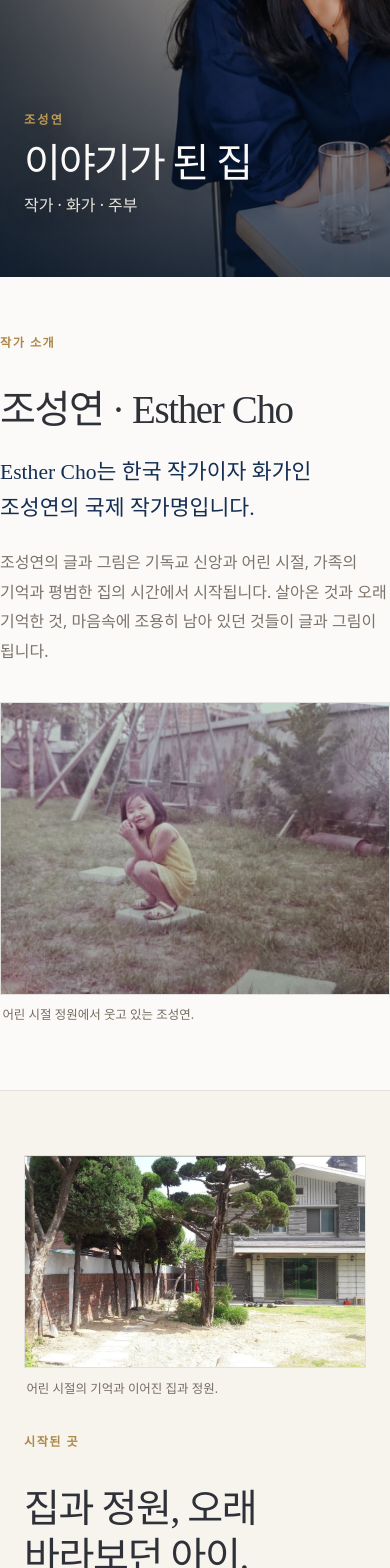
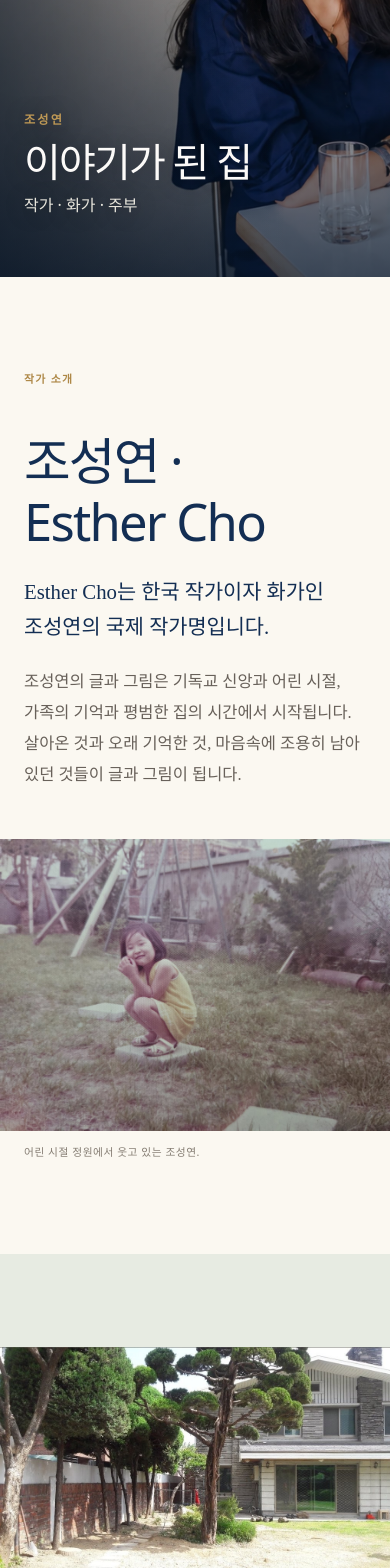
Before and after one commit to k-mama/esthercho, a Next.js app: page /ko/about in a window 390 px wide. Shown: the part 432-2000 px from the top of the page. Built offline with nearby package versions, Linux system fonts and the light colour scheme.

Commit message:
style: bring Esther profile into luminous literary system

```diff
--- a/src/app/about/about.css
+++ b/src/app/about/about.css
@@ -1,10 +1,14 @@
 .esther-page {
   --esther-navy: hsl(215, 62%, 20%);
   --esther-gold: hsl(38, 42%, 48%);
-  --esther-paper-deep: hsl(39, 34%, 95%);
-  --esther-caption: hsl(31, 9%, 42%);
+  --esther-ivory: #fbf8f1;
+  --esther-cream: #f4eee4;
+  --esther-sage: #e7ebe2;
+  --esther-mist: #e6ecec;
+  --esther-caption: #857d73;
+  --esther-night: #10263f;
   color: var(--ink);
-  background: var(--paper);
+  background: var(--esther-ivory);
 }
 
 .esther-page-ko {
@@ -14,7 +18,7 @@
 
 .esther-page h1,
 .esther-page h2 {
-  color: var(--ink);
+  color: var(--esther-navy);
   text-wrap: balance;
 }
 
@@ -26,10 +30,11 @@
 }
 
 .esther-page h2 {
-  margin-top: calc(var(--spacing-unit) * 0.75);
-  font-size: clamp(2rem, 4vw, 4.1rem);
-  line-height: 1.05;
-  letter-spacing: -0.025em;
+  margin-top: 1.35rem;
+  font-size: clamp(2.25rem, 4.5vw, 4.8rem);
+  font-weight: 400;
+  line-height: 1.02;
+  letter-spacing: -0.035em;
 }
 
 .esther-page-ko h2 {
@@ -48,10 +53,13 @@
 }
 
 .esther-eyebrow {
+  margin: 0;
   color: var(--esther-gold);
-  font-size: 0.76rem;
-  font-weight: 600;
+  font-family: var(--font-interface);
+  font-size: 0.68rem;
+  font-weight: 700;
   letter-spacing: 0.16em;
+  text-transform: uppercase;
 }
 
 .esther-page-ko .esther-eyebrow {
@@ -60,43 +68,58 @@
 
 .esther-hero {
   display: grid;
-  gap: calc(var(--spacing-unit) * 2.25);
+  gap: clamp(3rem, 7vw, 7rem);
   align-items: end;
-  padding-top: clamp(3.5rem, 8vw, 8rem);
-  padding-bottom: clamp(4rem, 9vw, 8rem);
+  padding-top: clamp(6.5rem, 11vw, 11rem);
+  padding-bottom: clamp(7rem, 12vw, 12rem);
 }
 
 .esther-hero-copy {
   display: grid;
-  gap: calc(var(--spacing-unit) * 1.35);
+  gap: 1.3rem;
+  align-content: end;
+  max-width: 620px;
+}
+
+.esther-hero-copy h2 {
+  font-family: var(--font-interface);
+  font-size: clamp(2.7rem, 5.3vw, 5.8rem);
+  font-weight: 300;
+  line-height: 0.96;
 }
 
 .esther-deck {
   color: var(--esther-navy);
   font-family: var(--font-editorial);
-  font-size: clamp(1.35rem, 2.4vw, 2.05rem);
-  line-height: 1.35;
+  font-size: clamp(1.3rem, 2.1vw, 1.75rem);
+  line-height: 1.48;
 }
 
 .esther-page-ko .esther-deck {
-  line-height: 1.65;
+  line-height: 1.7;
 }
 
 .esther-intro,
 .esther-copy {
-  color: var(--ink-soft);
-  font-size: clamp(1rem, 1.45vw, 1.16rem);
+  color: #68615a;
+  font-family: var(--font-editorial);
+  font-size: clamp(1.03rem, 1.35vw, 1.14rem);
+  line-height: 1.8;
 }
 
 .esther-page-ko .esther-intro,
 .esther-page-ko .esther-copy {
-  line-height: 1.85;
+  line-height: 1.9;
 }
 
 .esther-copy {
   display: grid;
   align-content: center;
-  gap: calc(var(--spacing-unit) * 1.2);
+  gap: 1.2rem;
+}
+
+.esther-copy p {
+  margin: 0;
 }
 
 .esther-figure {
@@ -108,13 +131,14 @@
   width: 100%;
   height: auto;
   background: var(--paper-light);
-  border: 1px solid var(--line);
 }
 
 .esther-figure figcaption {
-  margin-top: calc(var(--spacing-unit) * 0.6);
+  margin-top: 0.75rem;
   color: var(--esther-caption);
-  font-size: 0.78rem;
+  font-family: var(--font-interface);
+  font-size: 0.67rem;
+  letter-spacing: 0.05em;
   line-height: 1.5;
 }
 
@@ -129,16 +153,20 @@
 }
 
 .esther-section {
-  padding-top: clamp(4rem, 9vw, 9rem);
-  padding-bottom: clamp(4rem, 9vw, 9rem);
+  padding-top: clamp(7rem, 12vw, 12rem);
+  padding-bottom: clamp(7rem, 12vw, 12rem);
 }
 
-.esther-house-section,
-.esther-home-section,
+.esther-house-section {
+  background: var(--esther-sage);
+}
+
+.esther-home-section {
+  background: var(--esther-cream);
+}
+
 .esther-making-section {
-  background: var(--esther-paper-deep);
-  border-top: 1px solid var(--line);
-  border-bottom: 1px solid var(--line);
+  background: var(--esther-night);
 }
 
 .esther-split,
@@ -146,7 +174,7 @@
 .esther-service-grid,
 .esther-making-grid {
   display: grid;
-  gap: clamp(2rem, 6vw, 6rem);
+  gap: clamp(3rem, 8vw, 8rem);
   align-items: center;
 }
 
@@ -178,92 +206,111 @@
   object-position: center top;
 }
 
+.esther-education-section {
+  background: var(--esther-ivory);
+}
+
+.esther-service-section {
+  background: var(--esther-ivory);
+}
+
 .esther-timeline {
   display: grid;
-  gap: calc(var(--spacing-unit) * 1.1);
-  margin-top: calc(var(--spacing-unit) * 1.3);
+  gap: 0;
+  margin-top: 1.8rem;
   padding: 0;
   list-style: none;
+  border-top: 1px solid rgba(15, 43, 75, 0.18);
 }
 
 .esther-timeline li {
   display: grid;
   grid-template-columns: 4.4rem minmax(0, 1fr);
-  gap: var(--spacing-unit);
-  padding-top: var(--spacing-unit);
-  border-top: 1px solid var(--line);
+  gap: 1rem;
+  padding-block: 1.05rem;
+  border-bottom: 1px solid rgba(15, 43, 75, 0.13);
 }
 
 .esther-year {
-  color: var(--esther-navy);
-  font-family: var(--font-editorial);
-  font-size: 1.2rem;
+  color: var(--esther-gold);
+  font-family: var(--font-interface);
+  font-size: 0.66rem;
+  font-weight: 700;
+  letter-spacing: 0.08em;
+}
+
+.esther-making-section .esther-eyebrow {
+  color: #d7c192;
+}
+
+.esther-making-section .esther-copy,
+.esther-making-section .esther-copy p {
+  color: rgba(247, 243, 235, 0.74);
+}
+
+.esther-making-section .esther-copy h2 {
+  color: #f7f3eb;
+}
+
+.esther-making-section .esther-figure figcaption {
+  color: rgba(247, 243, 235, 0.58);
 }
 
 .esther-closing {
   display: grid;
-  justify-items: center;
-  gap: var(--spacing-unit);
-  padding-top: clamp(4rem, 8vw, 7rem);
-  padding-bottom: clamp(4rem, 8vw, 7rem);
-  text-align: center;
+  justify-items: start;
+  gap: 1.4rem;
+  padding-top: clamp(7rem, 12vw, 11rem);
+  padding-bottom: clamp(7rem, 12vw, 11rem);
+  background: var(--esther-mist);
 }
 
 .esther-closing > p:last-child {
-  max-width: 32ch;
+  max-width: 23ch;
+  margin: 0;
   color: var(--esther-navy);
   font-family: var(--font-editorial);
-  font-size: clamp(1.45rem, 3vw, 2.4rem);
-  line-height: 1.35;
+  font-size: clamp(2.2rem, 4.6vw, 4.9rem);
+  line-height: 1.05;
+  letter-spacing: -0.03em;
 }
 
 .esther-page-ko .esther-closing > p:last-child {
-  line-height: 1.65;
+  line-height: 1.35;
 }
 
 @media (min-width: 900px) {
   .esther-hero {
-    grid-template-columns:
-      minmax(0, 0.88fr)
-      minmax(0, 1.12fr);
+    grid-template-columns: minmax(0, 0.78fr) minmax(0, 1.22fr);
   }
 
   .esther-split {
-    grid-template-columns:
-      minmax(0, 1.05fr)
-      minmax(20rem, 0.95fr);
+    grid-template-columns: minmax(0, 1.12fr) minmax(20rem, 0.88fr);
   }
 
   .esther-split-reverse {
-    grid-template-columns:
-      minmax(20rem, 0.92fr)
-      minmax(0, 1.08fr);
+    grid-template-columns: minmax(20rem, 0.86fr) minmax(0, 1.14fr);
   }
 
   .esther-home-grid {
-    grid-template-columns:
-      minmax(0, 1fr)
-      minmax(20rem, 0.72fr);
+    grid-template-columns: minmax(0, 0.92fr) minmax(20rem, 0.72fr);
   }
 
   .esther-service-grid {
-    grid-template-columns:
-      minmax(20rem, 0.76fr)
-      minmax(0, 1fr);
+    grid-template-columns: minmax(20rem, 0.72fr) minmax(0, 1fr);
   }
 
   .esther-making-grid {
-    grid-template-columns:
-      minmax(0, 1fr)
-      minmax(20rem, 0.72fr);
+    grid-template-columns: minmax(0, 0.96fr) minmax(20rem, 0.72fr);
   }
 }
 
 @media (max-width: 899px) {
   .esther-hero,
-  .esther-section {
-    padding-left: 0;
-    padding-right: 0;
+  .esther-section,
+  .esther-closing {
+    padding-top: 5.8rem;
+    padding-bottom: 5.8rem;
   }
 
   .esther-hero-copy {
@@ -272,40 +319,55 @@
 
   .esther-hero-figure {
     order: 2;
+    width: calc(100% + 3rem);
+    margin-left: -1.5rem;
   }
 
-  .esther-figure figcaption {
-    padding-left: 0.15rem;
+  .esther-hero-figure figcaption {
+    padding-inline: 1.5rem;
+  }
+
+  .esther-house-figure,
+  .esther-portrait-figure,
+  .esther-table-figure,
+  .esther-service-figure,
+  .esther-sketch-figure {
+    width: calc(100% + 3rem);
+    margin-left: -1.5rem;
+  }
+
+  .esther-house-figure figcaption,
+  .esther-portrait-figure figcaption,
+  .esther-table-figure figcaption,
+  .esther-service-figure figcaption,
+  .esther-sketch-figure figcaption {
+    padding-inline: 1.5rem;
   }
 
   .esther-timeline li {
-    grid-template-columns:
-      3.8rem
-      minmax(0, 1fr);
+    grid-template-columns: 3.8rem minmax(0, 1fr);
   }
 }
 
 @media (max-width: 520px) {
   .esther-page h2 {
-    font-size: clamp(1.85rem, 10vw, 2.65rem);
+    font-size: clamp(2rem, 10.5vw, 3rem);
+  }
+
+  .esther-hero-copy h2 {
+    font-size: clamp(2.7rem, 13vw, 4.4rem);
   }
 
   .esther-page-ko h2 {
     line-height: 1.22;
   }
 
-  .esther-timeline {
-    gap: calc(var(--spacing-unit) * 0.8);
-  }
-
   .esther-timeline li {
-    grid-template-columns:
-      3.3rem
-      minmax(0, 1fr);
-    gap: calc(var(--spacing-unit) * 0.75);
+    grid-template-columns: 3.3rem minmax(0, 1fr);
+    gap: 0.75rem;
   }
 
   .esther-year {
-    font-size: 1.05rem;
+    font-size: 0.62rem;
   }
 }
```
